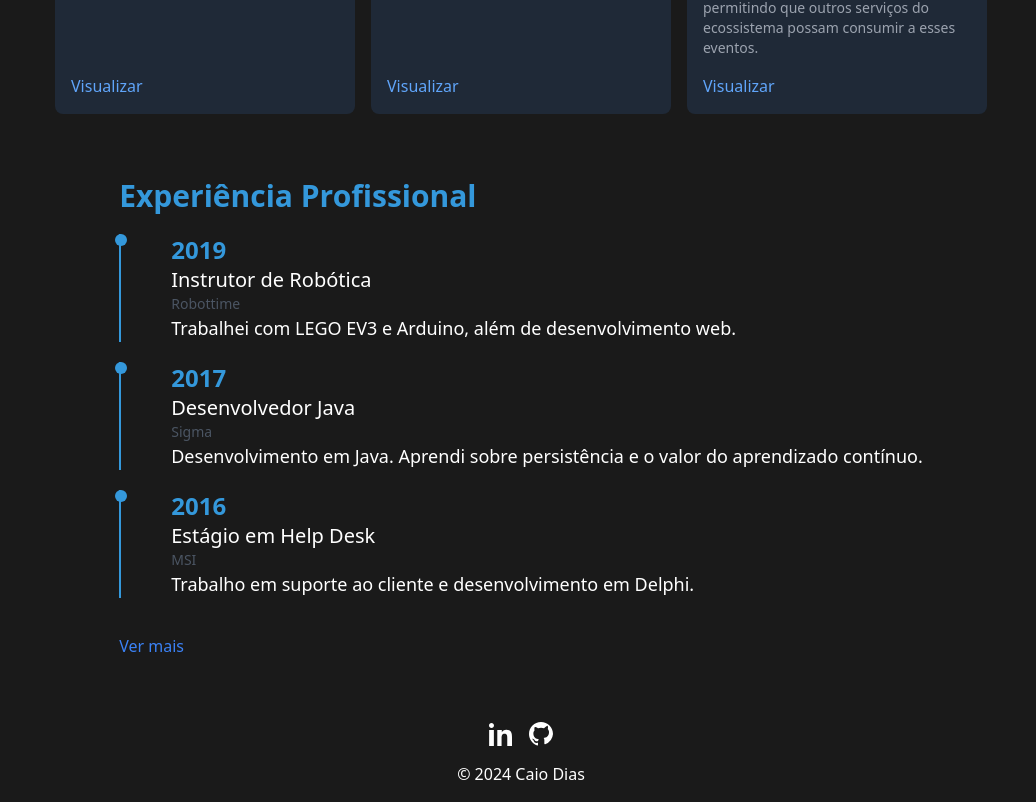
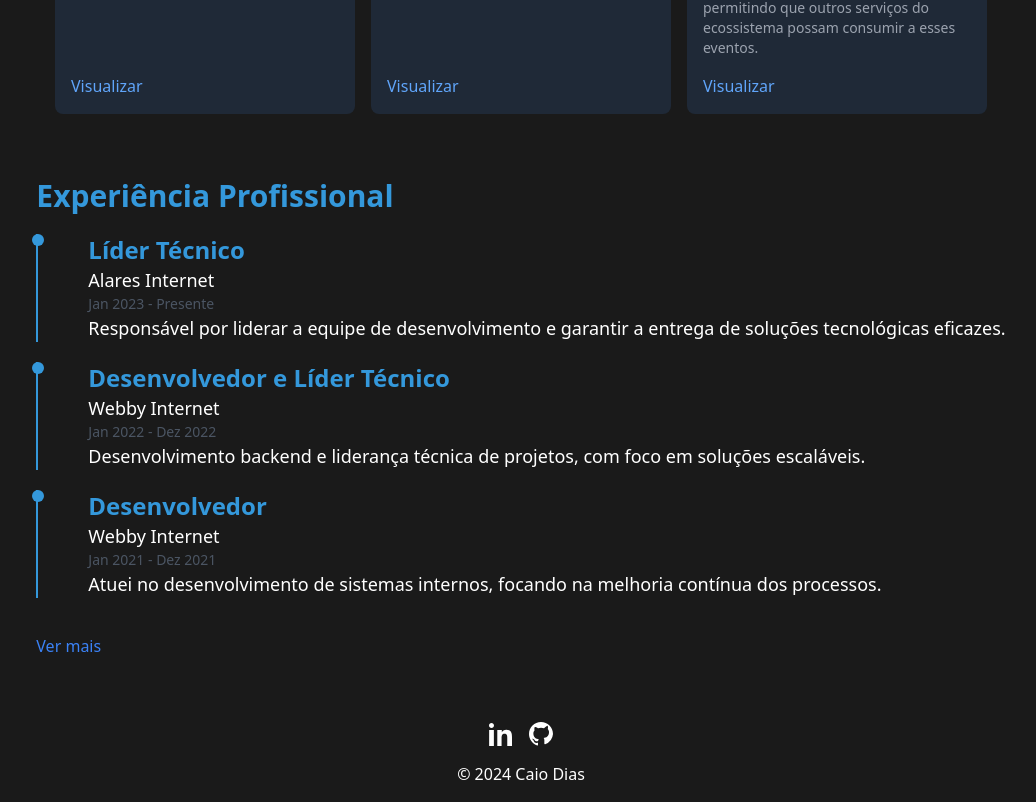
Before and after one commit to CaioCLDias/CaioCLDias.github.io, a Vue app: page /#/ in a window 1280 px wide. Shown: the part 678-1480 px from the top of the page, without its empty margins (119-1155 px from the left). Built offline with nearby package versions, Linux system fonts and the light colour scheme.

Commit message:
Melhorando about

```diff
--- a/src/assets/data/academic.json
+++ b/src/assets/data/academic.json
@@ -1,13 +1,6 @@
 [
     {
-      "year": "2010",
-      "title": "Curso Técnico",
-      "institution": "Instituto XYZ, Portugal",
-      "description": "Primeiro contato com programação. Estágio não remunerado em PHP."
-    },
-    {
-      "year": "2013",
-      "title": "Faculdade de ADS",
+      "title": "Analise e Desenvolvimento de Sistrmas",
       "institution": "FATEC Ourinhos, SP",
       "description": "Início da faculdade. Introdução a novos conceitos e aprimoramento teórico."
     }
--- a/src/assets/data/professional.json
+++ b/src/assets/data/professional.json
@@ -1,20 +1,65 @@
 [
   {
-      "year": "2016",
+    "startMonth": "Jan",
+    "startYear": "2023",
+    "endMonth": "Presente",
+    "endYear": "",
+    "title": "Líder Técnico",
+    "company": "Alares Internet",
+    "description": "Responsável por liderar a equipe de desenvolvimento e garantir a entrega de soluções tecnológicas eficazes."
+  },
+  {
+    "startMonth": "Jan",
+    "startYear": "2022",
+    "endMonth": "Dez",
+    "endYear": "2022",
+    "title": "Desenvolvedor e Líder Técnico",
+    "company": "Webby Internet",
+    "description": "Desenvolvimento backend e liderança técnica de projetos, com foco em soluções escaláveis."
+  },
+  {
+    "startMonth": "Jan",
+    "startYear": "2021",
+    "endMonth": "Dez",
+    "endYear": "2021",
+    "title": "Desenvolvedor",
+    "company": "Webby Internet",
+    "description": "Atuei no desenvolvimento de sistemas internos, focando na melhoria contínua dos processos."
+  },
+  {
+    "startMonth": "Jul",
+    "startYear": "2021",
+    "endMonth": "Dez",
+    "endYear": "2021",
+    "title": "Estágio em Análise de Dados",
+    "company": "Webby Internet",
+    "description": "Apoio na análise de dados e desenvolvimento de relatórios gerenciais para a tomada de decisões."
+  },
+  {
+    "startMonth": "Out",
+    "startYear": "2019",
+    "endMonth": "Jun",
+    "endYear": "2020",
+    "title": "Instrutor de Robótica",
+    "company": "Robottime",
+    "description": "Instrutor de robótica para crianças e adolescentes, utilizando LEGO EV3 e Arduino."
+  },
+  {
+    "startMonth": "Jan",
+    "startYear": "2017",
+    "endMonth": "Ago",
+    "endYear": "2017",
+    "title": "Desenvolvedor Java",
+    "company": "Sigma",
+    "description": "Estágio em Desenvolvimento em Java. Aprendi sobre persistência e o valor do aprendizado contínuo."
+  },
+  {
+    "startMonth": "Jan",
+    "startYear": "2016",
+    "endMonth": "Dez",
+    "endYear": "2016",
     "title": "Estágio em Help Desk",
     "company": "MSI",
     "description": "Trabalho em suporte ao cliente e desenvolvimento em Delphi."
-    },
-    {
-      "year": "2017",
-      "title": "Desenvolvedor Java",
-      "company": "Sigma",
-      "description": "Desenvolvimento em Java. Aprendi sobre persistência e o valor do aprendizado contínuo."
-    },
-    {
-      "year": "2019",
-      "title": "Instrutor de Robótica",
-      "company": "Robottime",
-      "description": "Trabalhei com LEGO EV3 e Arduino, além de desenvolvimento web."
   }
 ]
--- a/src/views/AboutPage.vue
+++ b/src/views/AboutPage.vue
@@ -7,25 +7,36 @@
     <div v-else>
       <p>Carregando informações...</p>
     </div>
-    <!-- Timeline de Experiências Profissionais e Acadêmicas -->
+
+    <!-- Timeline de Experiências Profissionais -->
     <h1 class="text-4xl font-bold mb-8 mt-12">Minha Trajetória Profissional</h1>
     <div v-if="professional.length > 0" class="timeline">
       <div v-for="(item, index) in professional" :key="index" class="timeline-item">
         <div class="timeline-content">
-          <h2 class="text-2xl font-bold">{{ item.year }}</h2>
-          <h3 class="text-xl">{{ item.title }}</h3>
-          <p class="text-sm text-gray-600">{{ item.company }}</p>
+          <h2 class="text-2xl font-bold">{{ item.title }}</h2>
+          <p class="text-lg">{{ item.company }}</p>
+          <p class="text-sm text-gray-600">
+            {{ item.startMonth }} {{ item.startYear }} -
+            <span v-if="item.endYear">{{ item.endMonth }} {{ item.endYear }}</span>
+            <span v-else>{{ item.endMonth }}</span>
+          </p>
           <p class="text-lg">{{ item.description }}</p>
         </div>
       </div>
     </div>
-    <h1 class="text-4xl font-bold mb-8">Minha Trajetória Acadêmica</h1>
+
+    <!-- Timeline de Experiências Acadêmicas -->
+    <h1 class="text-4xl font-bold mb-8 mt-12">Minha Trajetória Acadêmica</h1>
     <div v-if="academic.length > 0" class="timeline">
       <div v-for="(item, index) in academic" :key="index" class="timeline-item">
         <div class="timeline-content">
-          <h2 class="text-2xl font-bold">{{ item.year }}</h2>
-          <h3 class="text-xl">{{ item.title }}</h3>
-          <p class="text-sm text-gray-600">{{ item.institution }}</p>
+          <h2 class="text-2xl font-bold">{{ item.title }}</h2>
+          <p class="text-lg">{{ item.institution }}</p>
+          <p class="text-sm text-gray-600">
+            {{ item.startMonth }} {{ item.startYear }} -
+            <span v-if="item.endYear">{{ item.endMonth }} {{ item.endYear }}</span>
+            <span v-else>{{ item.endMonth }}</span>
+          </p>
           <p class="text-lg">{{ item.description }}</p>
         </div>
       </div>
@@ -45,7 +56,7 @@ export default {
   name: 'AboutPage',
   data() {
     return {
-      text: aboutData.text, // Importando o texto completo diretamente do JSON
+      text: aboutData.text,
       professional: professionalData,
       academic: academicData
     };
--- a/src/views/HomePage.vue
+++ b/src/views/HomePage.vue
@@ -16,12 +16,16 @@
     <!-- Adicionando a Timeline Profissional -->
     <div class="text-left wmax-w-xl mt-16">
       <h2 class="text-3xl font-bold mb-4">Experiência Profissional</h2>
-      <div v-if="latestProfessional && latestProfessional.length > 0" class="timeline">
+      <div v-if="latestProfessional.length > 0" class="timeline">
         <div v-for="(item, index) in latestProfessional" :key="index" class="timeline-item">
           <div class="timeline-content">
-            <h2 class="text-2xl font-bold">{{ item.year }}</h2>
-            <h3 class="text-xl">{{ item.title }}</h3>
-            <p class="text-sm text-gray-600">{{ item.company }}</p>
+            <h2 class="text-2xl font-bold">{{ item.title }}</h2>
+            <p class="text-lg">{{ item.company }}</p>
+            <p class="text-sm text-gray-600">
+              {{ item.startMonth }} {{ item.startYear }} -
+              <span v-if="item.endYear">{{ item.endMonth }} {{ item.endYear }}</span>
+              <span v-else>{{ item.endMonth }}</span>
+            </p>
             <p class="text-lg">{{ item.description }}</p>
           </div>
         </div>
@@ -50,11 +54,30 @@ export default {
     };
   },
   computed: {
+    sortedProfessional() {
+      // Ordena do mais recente para o mais antigo
+      return this.professional.slice().sort((a, b) => {
+        const dateA = new Date(`${a.startYear}-${this.monthToNumber(a.startMonth)}`);
+        const dateB = new Date(`${b.startYear}-${this.monthToNumber(b.startMonth)}`);
+        return dateB - dateA;
+      });
+    },
+    latestProfessional() {
+      // Retorna as três experiências mais recentes
+      return this.sortedProfessional.slice(0, 3);
+    },
     displayedProjects() {
       return this.projects.slice(0, 3);
-    },
-    latestProfessional() {
-      return this.professional.slice(-3).reverse(); // Exibir as 3 últimas experiências
+    }
+  },
+  methods: {
+    monthToNumber(month) {
+      const months = {
+        Jan: 0, Feb: 1, Mar: 2, Apr: 3, May: 4, Jun: 5,
+        Jul: 6, Aug: 7, Sep: 8, Oct: 9, Nov: 10, Dec: 11,
+        Presente: 12 // Para ordenação, "Presente" deve ser tratado como o mais recente
+      };
+      return months[month] || 0;
     }
   },
   title: 'Caio Dias'
```
Also changed, not shown: 1 other file (tests, documents, lock files or other folders). Lines whose indentation alone changed are shown as unchanged.
